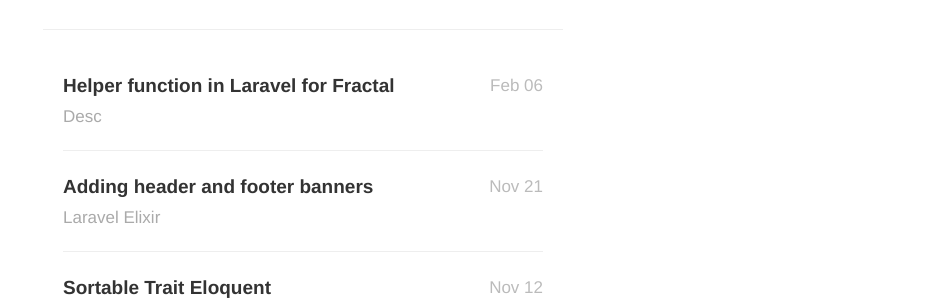
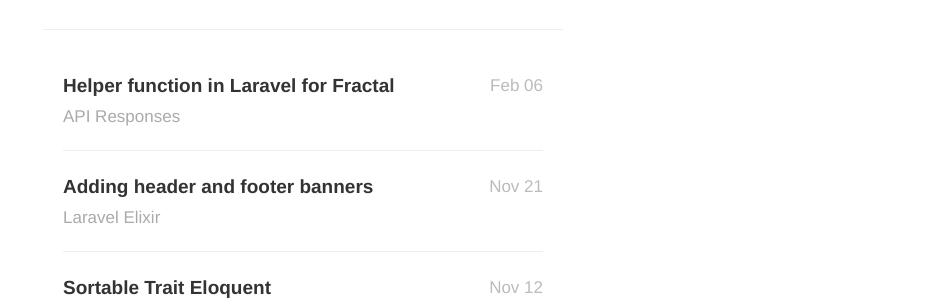
Before and after one commit to nathanmac/nathanmac.github.io, a Jekyll site: the page built from index.html, in a window 1280 px wide. Shown: the part 248-548 px from the top of the page, without its empty margins (337-1280 px from the left). Built offline with Jekyll 4.4.1, drawn with Linux system fonts in a browser that asks for light colours; nearby versions of some CDN libraries; the list of posts is cut into pages by our own code.

Commit message:
Updated post desc

```diff
--- a/_posts/2015-12-05-laravel-helpers-for-fractal.markdown
+++ b/_posts/2015-12-05-laravel-helpers-for-fractal.markdown
@@ -1,7 +1,7 @@
 ---
 layout: post
 title:  "Helper function in Laravel for Fractal"
-description: "Desc"
+description: "API Responses"
 date:   2016-02-06
 tags: [laravel, api]
 comments: true
```
